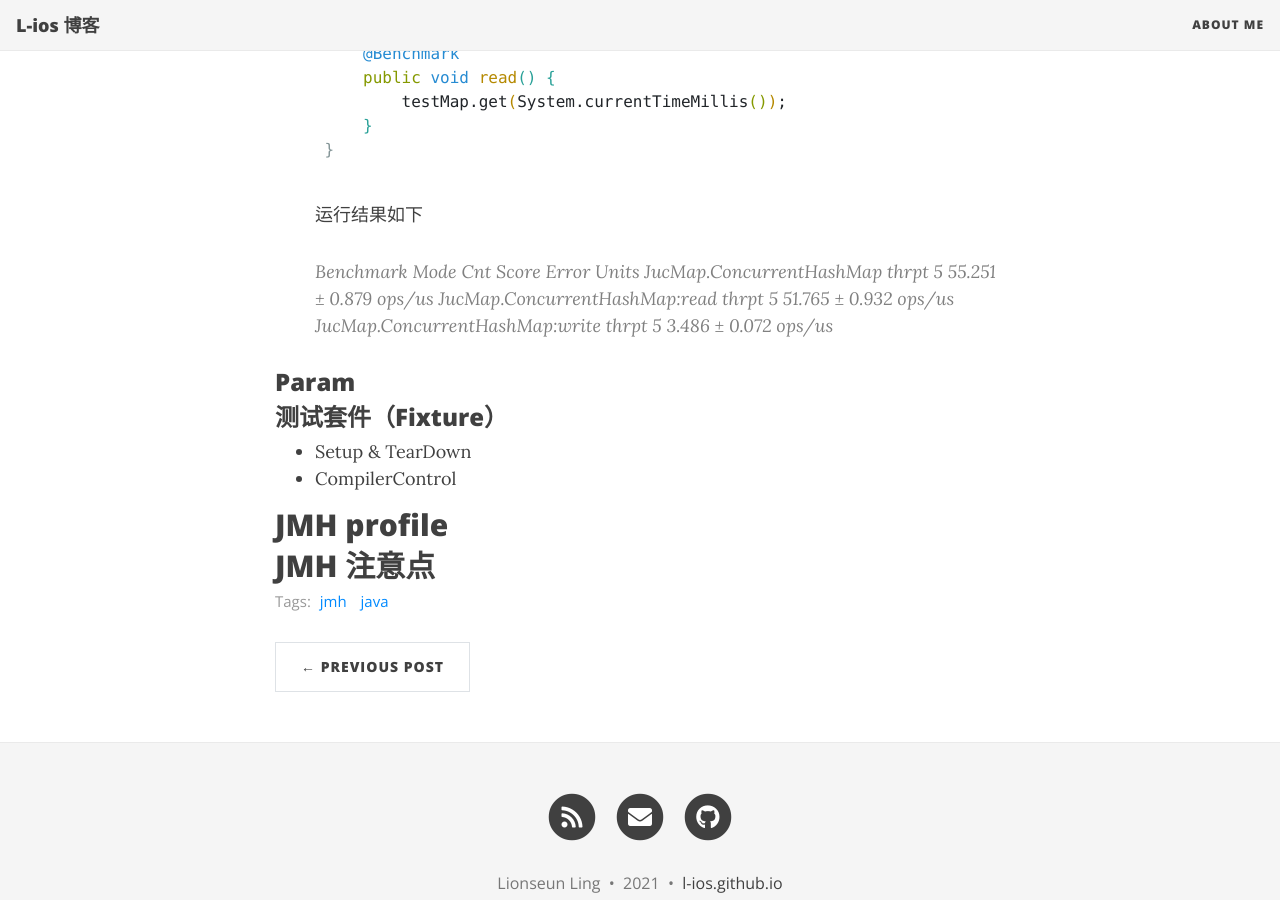
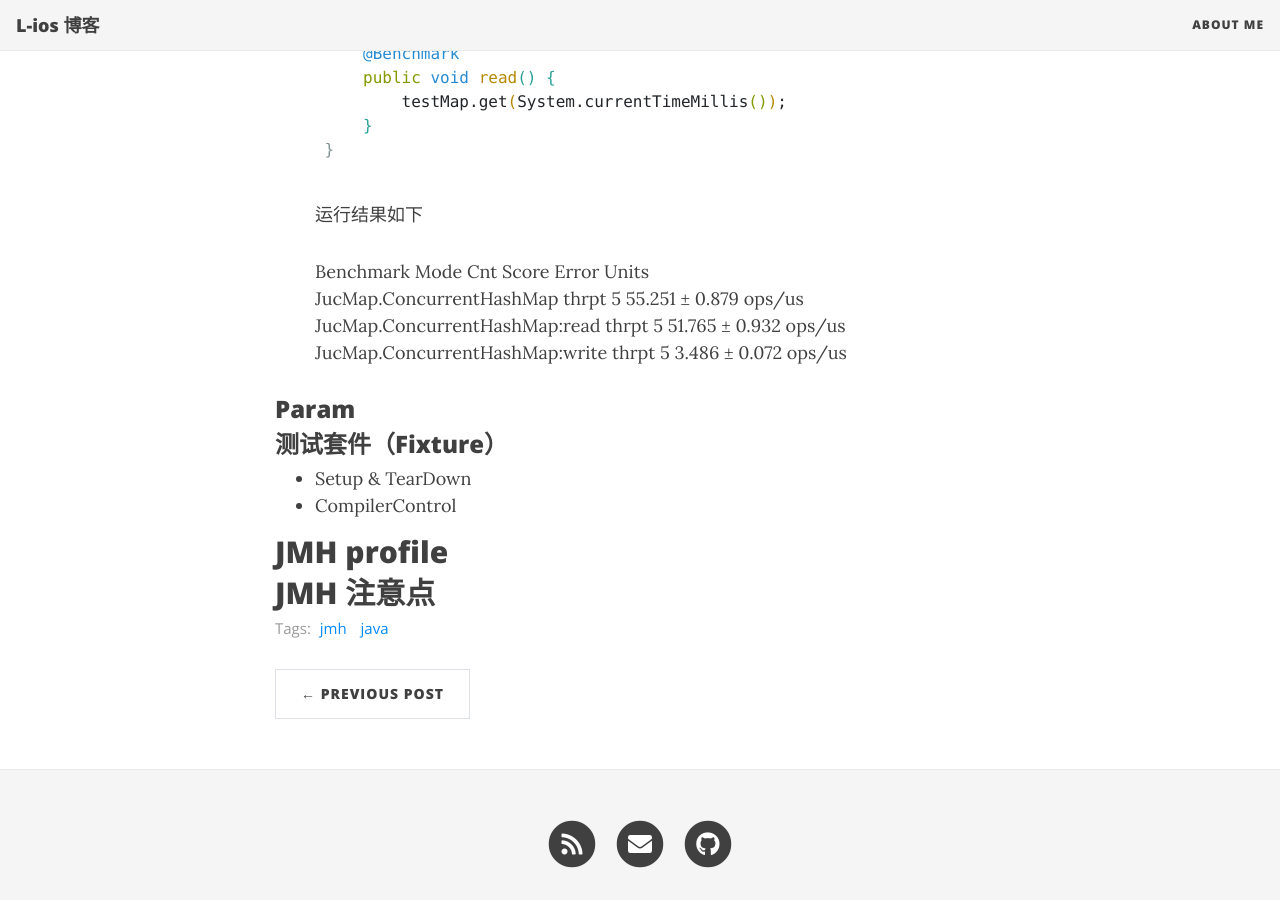
Before and after one commit to L-ios/L-ios.github.io, a Jekyll site: the page built from _posts/2021-07-01-jmh-尝试.html, in a window 1280 px wide and 900 px high, scrolled down 7750 px. Built offline with Jekyll 4.4.1, drawn with Linux system fonts in a browser that asks for light colours; nearby versions of some CDN libraries.

Commit message:
jmh part1

```diff
--- a/_posts/2021-07-01-jmh-尝试.html
+++ b/_posts/2021-07-01-jmh-尝试.html
@@ -21,7 +21,7 @@ JMH(Java Micro Benchmark Harness) 是一款专用于 Java 的微基准测试工
 <p>
 通过 <code>gradle init</code> 创建一个 gradle java 工程
 </p>
-<pre class="example" id="orga44a21c">
+<pre class="example" id="orga104ef0">
 $ gradle init
 Starting a Gradle Daemon, 1 busy Daemon could not be reused, use --status for details
 
@@ -402,14 +402,12 @@ Thread 和 Beachmark 运行的实例都是方法级线性的，也就是一个
 <p>
 运行结果如下
 </p>
-<blockquote>
-<p>
-Benchmark                        Mode  Cnt   Score   Error   Units
-JucMap.ConcurrentHashMap        thrpt    5  55.251 ± 0.879  ops/us
-JucMap.ConcurrentHashMap:read   thrpt    5  51.765 ± 0.932  ops/us
-JucMap.ConcurrentHashMap:write  thrpt    5   3.486 ± 0.072  ops/us
+<p class="verse">
+Benchmark                        Mode  Cnt   Score   Error   Units<br />
+JucMap.ConcurrentHashMap        thrpt    5  55.251 ± 0.879  ops/us<br />
+JucMap.ConcurrentHashMap:read   thrpt    5  51.765 ± 0.932  ops/us<br />
+JucMap.ConcurrentHashMap:write  thrpt    5   3.486 ± 0.072  ops/us<br />
 </p>
-</blockquote>
 </div>
 </li>
 </ul>
```
